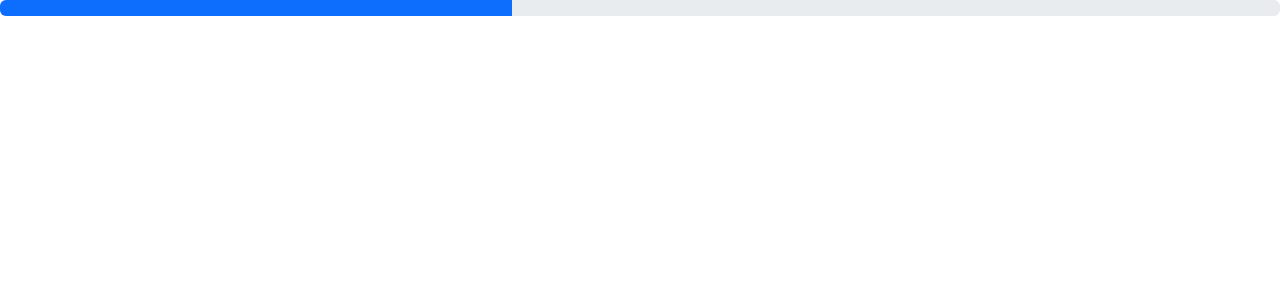
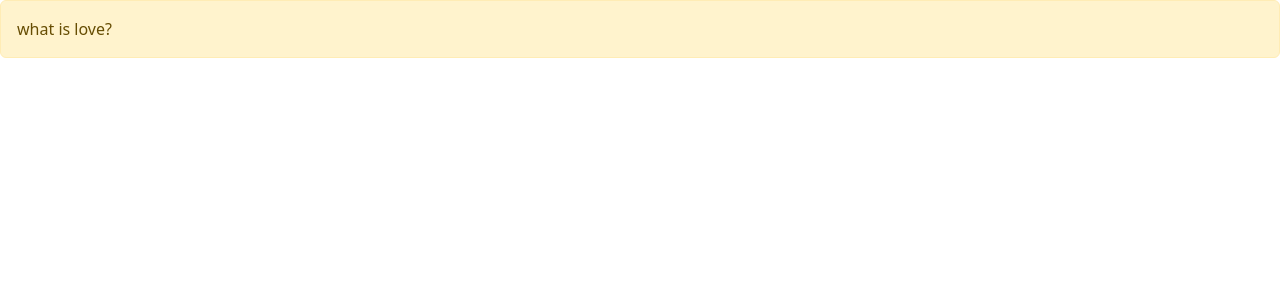
Before and after one commit to Sined21/intro-to-javaScript, a React (Create React App) app: page / in a window 1280 px wide. Shown: the top 300 px of the page. Built offline with nearby package versions, Linux system fonts and the light colour scheme.

Commit message:
feat: dz-81

```diff
--- a/src/App.js
+++ b/src/App.js
@@ -1,10 +1,10 @@
-import Progress from './components/Progress';
-import "bootstrap/dist/css/bootstrap.css";
+import 'bootstrap/dist/css/bootstrap.css';
+import Alert from './components/Alert';
 
 function App() {
   return (
-    <div className="App">
-      <Progress percentage={40} />
+    <div className='App'>
+      <Alert type='warning' text='what is love?' />
     </div>
   );
 }
--- /dev/null
+++ b/src/components/Alert.jsx
@@ -0,0 +1,15 @@
+import React from 'react';
+
+class Alert extends React.Component {
+  render() {
+    return (
+      <div className={`alert alert-${this.props.type}`} role='alert'>{this.props.text}</div>
+    );
+  }
+}
+
+Alert.defaultProps = {
+  type: 'primary'
+};
+
+export default Alert;
--- a/src/components/Progress.jsx
+++ /dev/null
@@ -1,22 +0,0 @@
-import React from 'react';
-
-class Progress extends React.Component {
-  render() {
-    const { percentage } = this.props;
-
-    return (
-      <div className='progress'>
-        <div className='progress-bar' role='progressbar' aria-valuenow={percentage} aria-valuemin='0'
-             aria-valuemax='100'
-             aria-label='progressbar' style={{ width: percentage + '%' }}>
-        </div>
-      </div>
-    );
-  }
-}
-
-Progress.defaultProps = {
-  percentage: 0,
-};
-
-export default Progress;
```
Also changed, not shown: 1 other file (tests, documents, lock files or other folders).
